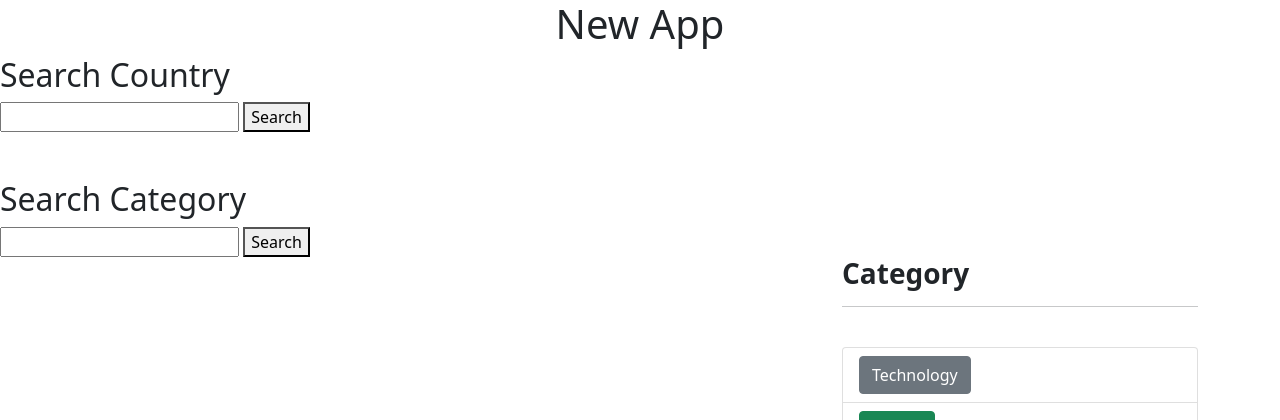
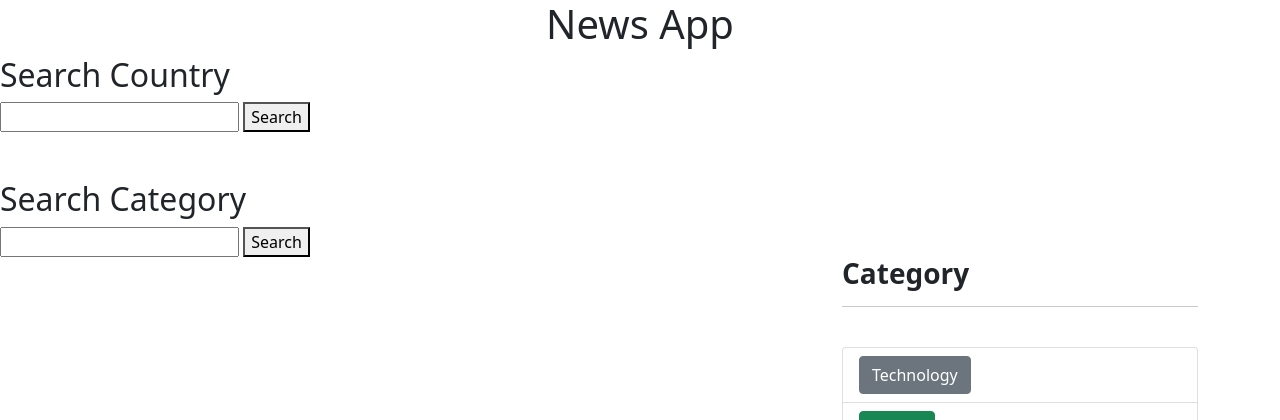
Before and after one commit to AtharvPorate1/travelPal, a Django app: page /news/ in a window 1280 px wide. Shown: the top 420 px of the page. Run offline with Django 3.2, Linux system fonts and the light colour scheme; data that the repository does not hold is empty.

Commit message:
fixed music

```diff
--- a/music/urls.py
+++ b/music/urls.py
@@ -6,4 +6,5 @@ from . import views
 urlpatterns = [
     path('', views.index,name='index'),
 
+
 ]
--- a/music/views.py
+++ b/music/views.py
@@ -2,6 +2,7 @@ from django.shortcuts import render
 import spotipy
 from spotipy.oauth2 import SpotifyClientCredentials
 from django.http import HttpResponse
+import requests
 # request.POST.get('uri')
 # Create your views here.
 def index(request):
--- a/news_api/templates/news_api/home.html
+++ b/news_api/templates/news_api/home.html
@@ -9,7 +9,7 @@
 </head>
 <body>
 
-    <h1 class="text-center">New App</h1>
+    <h1 class="text-center">News App</h1>
 
     <h2>Search Country</h2>
 
```
Also changed, not shown: 1 other file.
